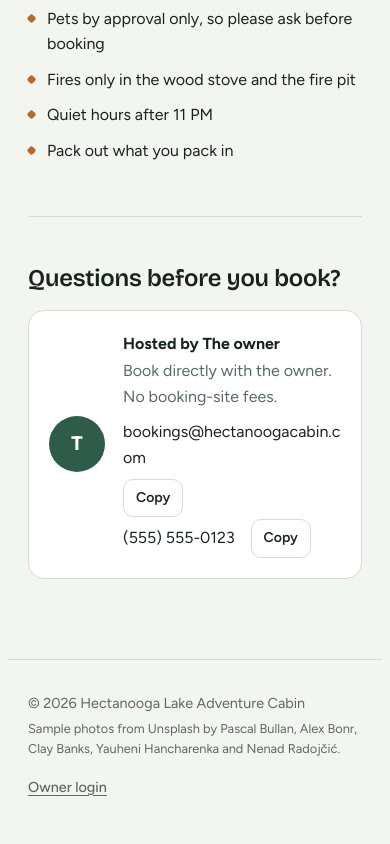
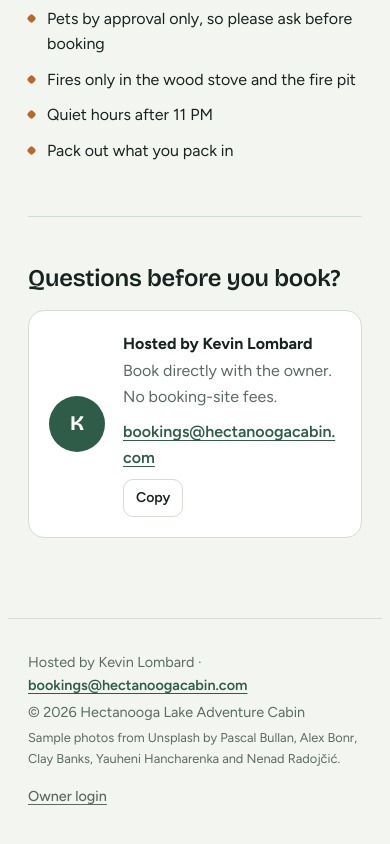
Before and after one commit to TonyMeuse/hectanoogacabin, a plain HTML site: page index.html in a window 390 px wide. Shown: the part 3375-4219 px from the top of the page. Drawn offline with nearby package versions, Linux system fonts and the light colour scheme.

Commit message:
Host is Kevin Lombard, clickable email, remove phone
Co-Authored-By: Claude Opus 5.5 <noreply@anthropic.com>

```diff
--- a/index.html
+++ b/index.html
@@ -128,6 +128,7 @@ body::before{content:"";position:fixed;inset:0 0 auto;height:env(safe-area-inset
 .hostinfo{display:grid;gap:2px;min-width:0;flex:1}
 .contactrow{display:flex;flex-wrap:wrap;gap:8px 16px;align-items:center}
 .contactrow span{user-select:all;overflow-wrap:anywhere}
+.contactrow a,.foothost a{color:var(--spruce);font-weight:600;text-underline-offset:3px;overflow-wrap:anywhere}
 
 /* booking card */
 .book{position:sticky;top:calc(env(safe-area-inset-top,0px) + 88px);min-width:0}
@@ -403,7 +404,7 @@ footer{border-top:1px solid var(--line);padding-block:32px 40px;color:var(--mute
 
 <footer>
   <div class="wrap foot">
-    <div style="display:grid;gap:4px"><span id="footName">© Hectanooga Lake Adventure Cabin</span><span style="font-size:.8rem">Sample photos from Unsplash by Pascal Bullan, Alex Bonr, Clay Banks, Yauheni Hancharenka and Nenad Radojčić.</span></div>
+    <div style="display:grid;gap:4px"><span class="foothost" id="footHost">Hosted by Kevin Lombard</span><span id="footName">© Hectanooga Lake Adventure Cabin</span><span style="font-size:.8rem">Sample photos from Unsplash by Pascal Bullan, Alex Bonr, Clay Banks, Yauheni Hancharenka and Nenad Radojčić.</span></div>
     <button class="linkbtn" id="ownerFoot" style="color:var(--muted);font-weight:500">Owner login</button>
   </div>
 </footer>
@@ -462,7 +463,7 @@ function defaults(){return{
   checkIn:'3:00 PM', checkOut:'11:00 AM',
   amenities:['Solar power for lights and phone charging','Wood stove for heat, with firewood supplied','Propane cooktop, pots, pans and dishes','Drinking water supplied','Private outhouse','Fire pit with lakeside seating','Canoe and paddles','Sleeps up to 4 with a queen bed and a bunk'],
   rules:['No smoking inside the cabin','Pets by approval only, so please ask before booking','Fires only in the wood stove and the fire pit','Quiet hours after 11 PM','Pack out what you pack in'],
-  hostName:'The owner', hostEmail:'bookings@hectanoogacabin.com', hostPhone:'(555) 555-0123',
+  hostName:'Kevin Lombard', hostEmail:'bookings@hectanoogacabin.com',
   photos:[{id:'p1',src:U('photo-1730476777292-dc1e8b75214b'),caption:'The cabin on the water'},{id:'p2',src:U('photo-1590930298432-4567af25e674'),caption:'The dock on a calm morning'},{id:'p3',src:U('photo-1716908520076-4acd8a09f537'),caption:'Warm and dry by the wood stove'},{id:'p4',src:U('photo-1659014110205-4d0bf6a3551c'),caption:'Campfire by the lake'},{id:'p5',src:U('photo-1759675001595-7b1e5ff997f0'),caption:'Fall colours around the lake'}],
   blocked:[addDays(TODAY,16),addDays(TODAY,17)],
   bookings:[
@@ -473,6 +474,7 @@ function defaults(){return{
 }}
 let S=defaults();
 try{const raw=localStorage.getItem(KEY);if(raw){const o=JSON.parse(raw);S=Object.assign(defaults(),o)}}catch(e){}
+if(S.hostName==='The owner')S.hostName='Kevin Lombard';
 let saveTimer=null;
 function save(){clearTimeout(saveTimer);saveTimer=setTimeout(()=>{try{localStorage.setItem(KEY,JSON.stringify(S))}catch(e){toast('This browser is out of storage space. Try smaller photos.')}},250)}
 let sel={in:null,out:null};let hover=null;let guests=Math.min(2,S.maxGuests);
@@ -506,9 +508,12 @@ function renderText(){
   $('#times').replaceChildren(h('div',{class:'time'},h('small',{class:'eyebrow',text:'Check-in'}),h('b',{text:'After '+S.checkIn})),h('div',{class:'time'},h('small',{class:'eyebrow',text:'Check-out'}),h('b',{text:'By '+S.checkOut})),h('div',{class:'time'},h('small',{class:'eyebrow',text:'Minimum stay'}),h('b',{text:nightsTxt(S.minNights)})));
   $('#ruleList').replaceChildren(...S.rules.map(r=>h('li',{text:r})));
   const initial=(S.hostName||'H').trim().charAt(0).toUpperCase();
+  const emailLink=e=>/^[^\s@<>"]+@[^\s@<>"]+\.[^\s@<>"]+$/.test(e)?h('a',{href:'mailto:'+e,text:e}):h('span',{text:e});
   const copy=(v,label)=>h('button',{class:'btn ghost sm',onclick:async()=>{try{await navigator.clipboard.writeText(v);toast(label+' copied')}catch(e){toast('Select the text to copy it')}}},'Copy');
   $('#host').replaceChildren(h('div',{class:'avatar',text:initial}),h('div',{class:'hostinfo'},h('b',{text:'Hosted by '+S.hostName}),h('span',{class:'muted',text:'Book directly with the owner. No booking-site fees.'}),
-    h('div',{class:'contactrow',style:'margin-top:8px'},h('span',{text:S.hostEmail}),copy(S.hostEmail,'Email')),h('div',{class:'contactrow'},h('span',{text:S.hostPhone}),copy(S.hostPhone,'Phone number'))));
+    h('div',{class:'contactrow',style:'margin-top:8px'},emailLink(S.hostEmail),copy(S.hostEmail,'Email'))));
+  const fh=$('#footHost');fh.replaceChildren('Hosted by '+(S.hostName||'the owner'));
+  if(S.hostEmail){fh.append(' · ',emailLink(S.hostEmail))}
 }
 function renderGallery(){
   const g=$('#photos');const ps=S.photos;const n=ps.length;const show=n>=5?ps.slice(0,5):n>=3?ps.slice(0,3):ps;
@@ -729,7 +734,7 @@ function renderAdmin(){
         :h('div',{class:'phbtns'},h('button',{disabled:i===0,'aria-label':'Move earlier',onclick:()=>movePh(i,-1)},'←'),h('button',{disabled:i===S.photos.length-1,'aria-label':'Move later',onclick:()=>movePh(i,1)},'→'),i?h('button',{onclick:()=>{const [x]=S.photos.splice(i,1);S.photos.unshift(x);live();renderAdmin()}},'Make cover'):null,h('button',{class:'del',onclick:()=>{confirmKey=ck;renderAdmin()}},'Delete'))))}));
     pane.append(h('h3',{text:'Photos'}),h('p',{class:'muted',text:'The first photo is the cover. Use the arrows to change the order. The sample pictures are stock photos to swap for real photos of the cabin.'}),drop,grid);
   }else if(admTab==='contact'){
-    pane.append(h('h3',{text:'Contact & rules'}),h('div',{class:'form'},aField('Host name','hostName'),h('div',{class:'two'},aField('Email','hostEmail',{type:'email'}),aField('Phone','hostPhone',{type:'tel'})),
+    pane.append(h('h3',{text:'Contact & rules'}),h('div',{class:'form'},aField('Host name','hostName'),aField('Email','hostEmail',{type:'email',help:'Shown on the site as a link guests can click to email you.'}),
       h('div',{class:'two'},aField('Check-in time','checkIn'),aField('Check-out time','checkOut')),aField('House rules (one per line)','rules',{area:true,rows:6,list:true})),
       h('div',{style:'border-top:1px solid var(--line);padding-top:18px;display:grid;gap:10px'},h('b',{text:'Start over'}),h('p',{class:'hint',text:'Put the sample content, photos and bookings back the way they were.'}),
         confirmKey==='reset'?h('div',{class:'confirmrow'},h('span',{class:'hint',text:'This removes all your changes.'}),h('button',{class:'btn danger sm',onclick:()=>{S=defaults();confirmKey=null;sel={in:null,out:null};live();renderAdmin();toast('Sample content restored')}},'Reset everything'),h('button',{class:'btn ghost sm',onclick:()=>{confirmKey=null;renderAdmin()}},'Cancel'))
```
